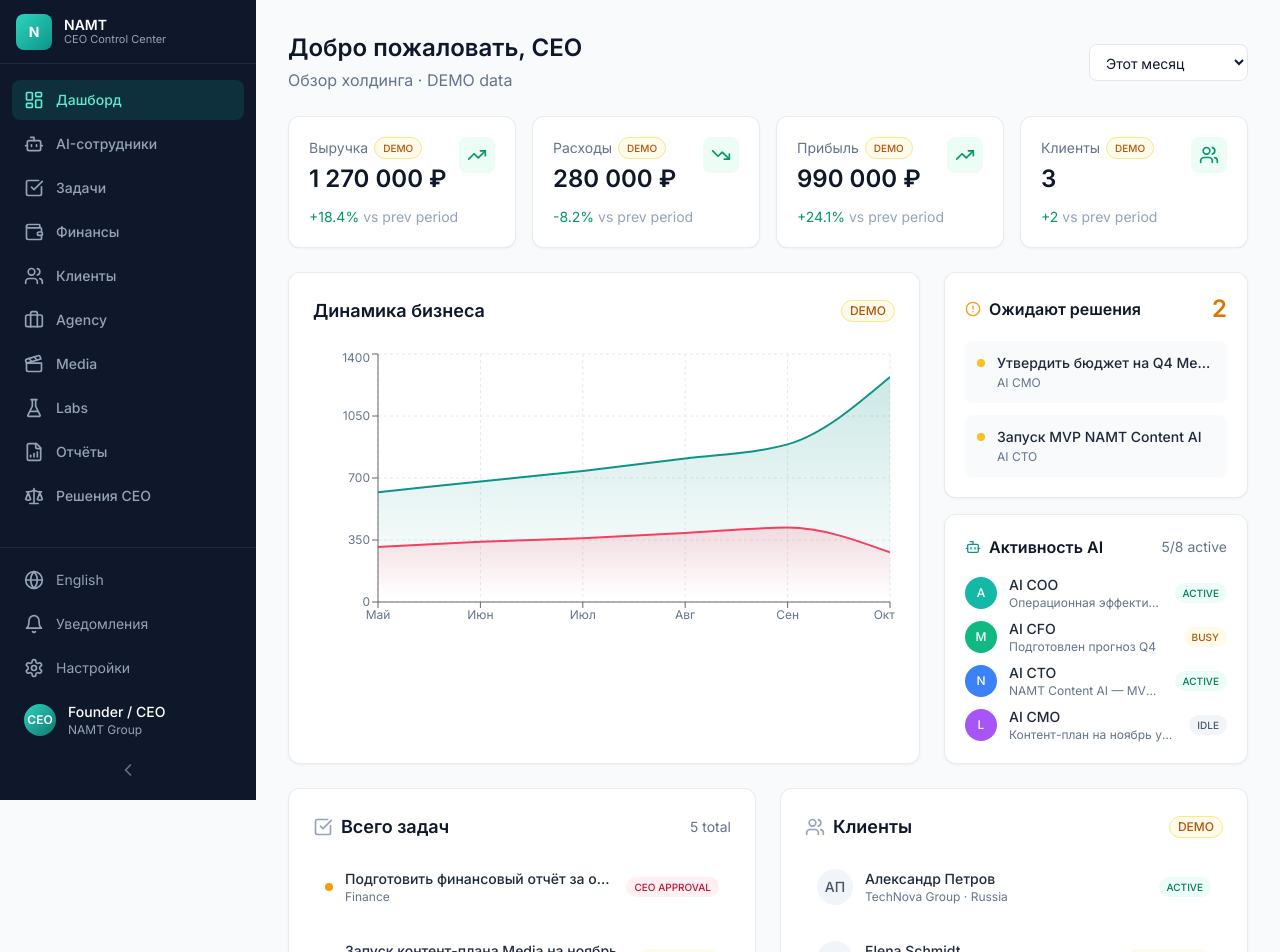
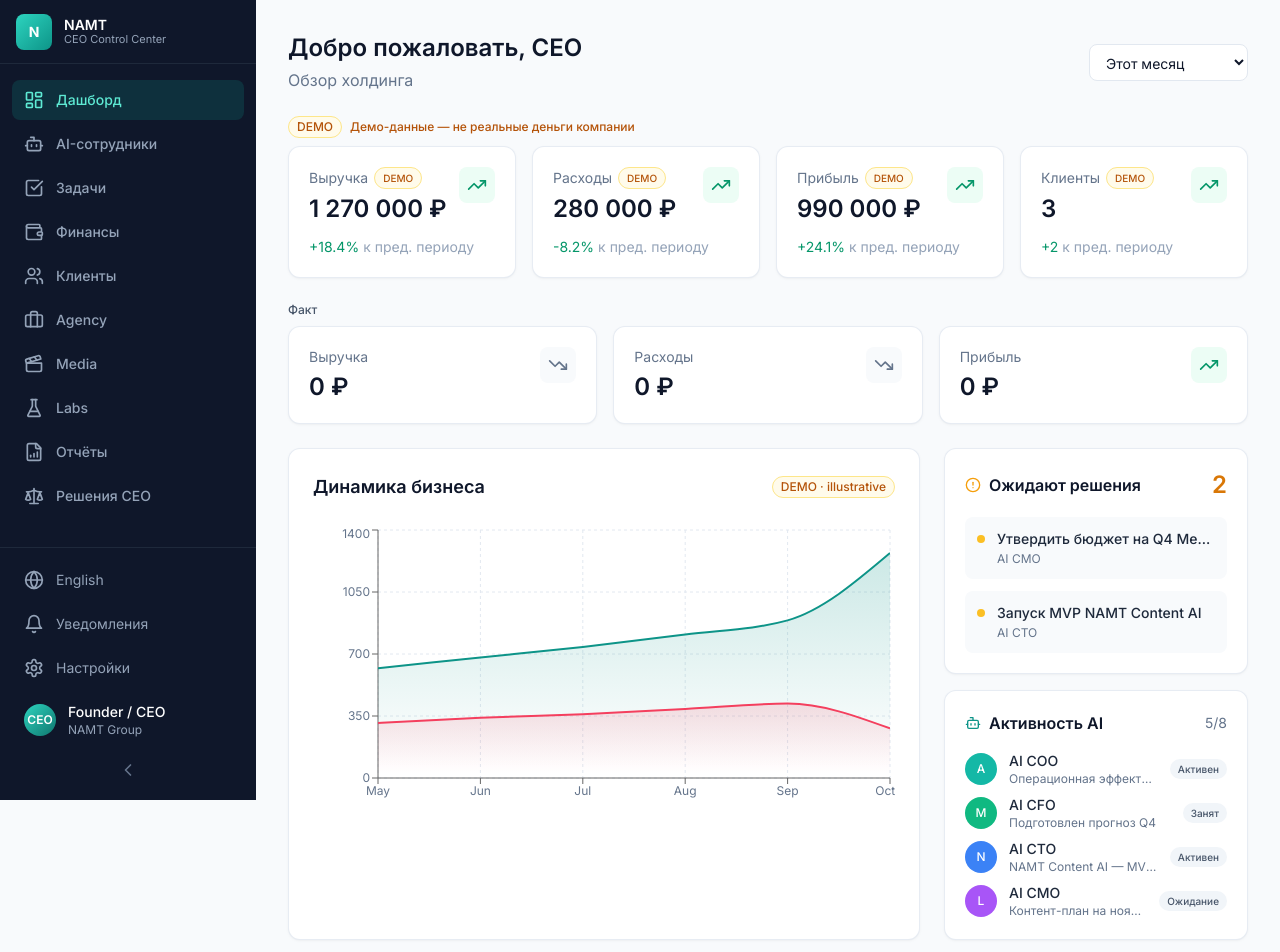
Before and after one commit to nuroxsfera/namt-ceo-control-center, a React (Vite) app: page / in a window 1280 px wide. Shown: the top 952 px of the page. Built offline with nearby package versions, Linux system fonts and the light colour scheme.

Commit message:
Commercial MVP: Dashboard DEMO/REAL split, dead buttons fixed, Reports/Agency polish

```diff
--- a/src/pages/AIEmployees.tsx
+++ b/src/pages/AIEmployees.tsx
@@ -1,16 +1,17 @@
 import { useTranslation } from '../hooks/useTranslation'
 import { useAppStore } from '../store/useAppStore'
-import { Bot, CheckCircle2, ListTodo } from 'lucide-react'
+import { statusLabel } from '../i18n/translations'
+import { CheckCircle2, ListTodo } from 'lucide-react'
 
 export function AIEmployees() {
-  const { t } = useTranslation()
+  const { t, language } = useTranslation()
   const employees = useAppStore(s => s.employees)
 
   return (
     <div className="space-y-6">
       <div>
         <h1 className="text-2xl font-semibold text-slate-900">{t('aiEmployees')}</h1>
-        <p className="text-slate-500 mt-1">Центр управления виртуальными AI-сотрудниками · DEMO</p>
+        <p className="text-slate-500 mt-1">Virtual AI team · {t('demoDataNote')}</p>
       </div>
 
       <div className="grid grid-cols-1 md:grid-cols-2 xl:grid-cols-3 2xl:grid-cols-4 gap-5">
@@ -20,7 +21,9 @@ export function AIEmployees() {
               <div className={`w-12 h-12 rounded-xl ${emp.avatarColor} flex items-center justify-center text-white text-lg font-semibold`}>
                 {emp.name[0]}
               </div>
-              <StatusBadge status={emp.status} />
+              <span className="badge border text-[10px] bg-slate-50 text-slate-700 border-slate-200">
+                {statusLabel(emp.status, language)}
+              </span>
             </div>
 
             <h3 className="font-semibold text-slate-900">{emp.role}</h3>
@@ -49,8 +52,12 @@ export function AIEmployees() {
               <p className="text-sm text-slate-700">{emp.lastReport}</p>
             </div>
 
-            <button className="btn-secondary w-full mt-4 text-sm">
-              {t('viewProfile')}
+            <button
+              disabled
+              className="btn-secondary w-full mt-4 text-sm opacity-60 cursor-not-allowed"
+              title={t('comingSoon')}
+            >
+              {t('viewProfile')} · {t('comingSoon')}
             </button>
           </div>
         ))}
@@ -58,18 +65,3 @@ export function AIEmployees() {
     </div>
   )
 }
-
-function StatusBadge({ status }: { status: string }) {
-  const styles: Record<string, string> = {
-    ACTIVE: 'bg-emerald-50 text-emerald-700 border-emerald-200',
-    IDLE: 'bg-slate-100 text-slate-600 border-slate-200',
-    BUSY: 'bg-amber-50 text-amber-700 border-amber-200',
-    REVIEW: 'bg-blue-50 text-blue-700 border-blue-200',
-    BLOCKED: 'bg-rose-50 text-rose-700 border-rose-200',
-  }
-  return (
-    <span className={`badge border text-[10px] ${styles[status] || ''}`}>
-      {status}
-    </span>
-  )
-}
--- a/src/pages/Dashboard.tsx
+++ b/src/pages/Dashboard.tsx
@@ -1,90 +1,42 @@
 import { useTranslation } from '../hooks/useTranslation'
 import { useAppStore } from '../store/useAppStore'
 import { formatCurrency } from '../lib/utils'
-import {
-  TrendingUp,
-  TrendingDown,
-  Users,
-  CheckSquare,
-  Bot,
-  AlertCircle
-} from 'lucide-react'
-import {
-  AreaChart,
-  Area,
-  XAxis,
-  YAxis,
-  CartesianGrid,
-  Tooltip,
-  ResponsiveContainer
-} from 'recharts'
+import { statusLabel } from '../i18n/translations'
+import { TrendingUp, TrendingDown, Users, CheckSquare, Bot, AlertCircle } from 'lucide-react'
+import { AreaChart, Area, XAxis, YAxis, CartesianGrid, Tooltip, ResponsiveContainer } from 'recharts'
 
+// Illustrative DEMO chart — not live company money
 const chartData = [
-  { name: 'Май', revenue: 620, expenses: 310 },
-  { name: 'Июн', revenue: 680, expenses: 340 },
-  { name: 'Июл', revenue: 740, expenses: 360 },
-  { name: 'Авг', revenue: 810, expenses: 390 },
-  { name: 'Сен', revenue: 890, expenses: 420 },
-  { name: 'Окт', revenue: 1270, expenses: 280 },
+  { name: 'May', revenue: 620, expenses: 310 },
+  { name: 'Jun', revenue: 680, expenses: 340 },
+  { name: 'Jul', revenue: 740, expenses: 360 },
+  { name: 'Aug', revenue: 810, expenses: 390 },
+  { name: 'Sep', revenue: 890, expenses: 420 },
+  { name: 'Oct', revenue: 1270, expenses: 280 },
 ]
 
 export function Dashboard() {
-  const { t } = useTranslation()
+  const { t, language } = useTranslation()
   const tasks = useAppStore(s => s.tasks)
   const clients = useAppStore(s => s.clients)
   const finance = useAppStore(s => s.finance)
   const decisions = useAppStore(s => s.decisions)
   const employees = useAppStore(s => s.employees)
 
-  const totalIncome = finance.filter(f => f.type === 'INCOME').reduce((s, f) => s + f.amount, 0)
-  const totalExpenses = finance.filter(f => f.type === 'EXPENSE').reduce((s, f) => s + f.amount, 0)
-  const profit = totalIncome - totalExpenses
+  const demoIncome = finance.filter(f => f.type === 'INCOME' && f.isDemo).reduce((s, f) => s + f.amount, 0)
+  const demoExpense = finance.filter(f => f.type === 'EXPENSE' && f.isDemo).reduce((s, f) => s + f.amount, 0)
+  const realIncome = finance.filter(f => f.type === 'INCOME' && !f.isDemo).reduce((s, f) => s + f.amount, 0)
+  const realExpense = finance.filter(f => f.type === 'EXPENSE' && !f.isDemo).reduce((s, f) => s + f.amount, 0)
   const pendingDecisions = decisions.filter(d => d.status === 'PENDING').length
   const activeEmployees = employees.filter(e => e.status === 'ACTIVE' || e.status === 'BUSY').length
-
-  const stats = [
-    {
-      label: t('revenue'),
-      value: formatCurrency(totalIncome),
-      change: '+18.4%',
-      positive: true,
-      icon: TrendingUp,
-      demo: true
-    },
-    {
-      label: t('expenses'),
-      value: formatCurrency(totalExpenses),
-      change: '-8.2%',
-      positive: true,
-      icon: TrendingDown,
-      demo: true
-    },
-    {
-      label: t('profit'),
-      value: formatCurrency(profit),
-      change: '+24.1%',
-      positive: true,
-      icon: TrendingUp,
-      demo: true
-    },
-    {
-      label: t('totalClients'),
-      value: clients.length.toString(),
-      change: '+2',
-      positive: true,
-      icon: Users,
-      demo: true
-    },
-  ]
 
   return (
     <div className="space-y-6">
       <div className="flex flex-col sm:flex-row sm:items-center sm:justify-between gap-4">
         <div>
           <h1 className="text-2xl font-semibold text-slate-900">{t('welcome')}, CEO</h1>
-          <p className="text-slate-500 mt-1">{t('overview')} · DEMO data</p>
+          <p className="text-slate-500 mt-1">{t('overview')}</p>
         </div>
-        <div className="flex items-center gap-2">
         <select className="input w-auto min-w-[140px]">
           <option>{t('thisMonth')}</option>
           <option>{t('lastMonth')}</option>
@@ -92,85 +44,56 @@ export function Dashboard() {
           <option>{t('thisYear')}</option>
         </select>
       </div>
+
+      {/* DEMO metrics */}
+      <div>
+        <p className="text-xs font-medium text-amber-700 mb-2">
+          <span className="badge bg-amber-50 text-amber-700 border border-amber-200 mr-2">{t('demo')}</span>
+          {t('demoDataNote')} — не реальные деньги компании
+        </p>
+        <div className="grid grid-cols-1 sm:grid-cols-2 xl:grid-cols-4 gap-4">
+          <StatCard label={t('revenue')} value={formatCurrency(demoIncome)} change="+18.4%" positive demo />
+          <StatCard label={t('expenses')} value={formatCurrency(demoExpense)} change="-8.2%" positive demo />
+          <StatCard label={t('profit')} value={formatCurrency(demoIncome - demoExpense)} change="+24.1%" positive demo />
+          <StatCard label={t('totalClients')} value={String(clients.filter(c => c.isDemo).length)} change="+2" positive demo />
+        </div>
       </div>
 
-      <div className="grid grid-cols-1 sm:grid-cols-2 xl:grid-cols-4 gap-4">
-        {stats.map((stat) => (
-          <div key={stat.label} className="card p-5 card-hover">
-            <div className="flex items-start justify-between">
+      {/* REAL metrics */}
       <div>
-                <p className="text-sm text-slate-500 flex items-center gap-1.5">
-                  {stat.label}
-                  {stat.demo && (
-                    <span className="badge bg-amber-50 text-amber-700 border border-amber-200 text-[10px]">
-                      DEMO
-                    </span>
-                  )}
-                </p>
-                <p className="text-2xl font-semibold text-slate-900 mt-1">{stat.value}</p>
+        <p className="text-xs font-medium text-slate-600 mb-2">{t('real')}</p>
+        <div className="grid grid-cols-1 sm:grid-cols-3 gap-4">
+          <StatCard label={t('revenue')} value={formatCurrency(realIncome)} change="—" positive={false} />
+          <StatCard label={t('expenses')} value={formatCurrency(realExpense)} change="—" positive={false} />
+          <StatCard label={t('profit')} value={formatCurrency(realIncome - realExpense)} change="—" positive={realIncome - realExpense >= 0} />
         </div>
-              <div className={`p-2 rounded-lg ${stat.positive ? 'bg-emerald-50 text-emerald-600' : 'bg-rose-50 text-rose-600'}`}>
-                <stat.icon className="w-5 h-5" />
-              </div>
-            </div>
-            <div className="mt-3 flex items-center gap-1 text-sm">
-              <span className={stat.positive ? 'text-emerald-600' : 'text-rose-600'}>
-                {stat.change}
-              </span>
-              <span className="text-slate-400">vs prev period</span>
-            </div>
-          </div>
-        ))}
       </div>
 
       <div className="grid grid-cols-1 xl:grid-cols-3 gap-6">
         <div className="xl:col-span-2 card p-6">
           <div className="flex items-center justify-between mb-6">
             <h2 className="text-lg font-semibold text-slate-900">{t('businessDynamics')}</h2>
-            <span className="badge bg-amber-50 text-amber-700 border border-amber-200">DEMO</span>
+            <span className="badge bg-amber-50 text-amber-700 border border-amber-200">{t('demo')} · illustrative</span>
           </div>
-          <div className="h-72">
+          <div className="h-64 sm:h-72">
             <ResponsiveContainer width="100%" height="100%">
               <AreaChart data={chartData}>
                 <defs>
                   <linearGradient id="colorRevenue" x1="0" y1="0" x2="0" y2="1">
-                    <stop offset="5%" stopColor="#0d9488" stopOpacity={0.2}/>
-                    <stop offset="95%" stopColor="#0d9488" stopOpacity={0}/>
+                    <stop offset="5%" stopColor="#0d9488" stopOpacity={0.2} />
+                    <stop offset="95%" stopColor="#0d9488" stopOpacity={0} />
                   </linearGradient>
                   <linearGradient id="colorExpenses" x1="0" y1="0" x2="0" y2="1">
-                    <stop offset="5%" stopColor="#f43f5e" stopOpacity={0.15}/>
-                    <stop offset="95%" stopColor="#f43f5e" stopOpacity={0}/>
+                    <stop offset="5%" stopColor="#f43f5e" stopOpacity={0.15} />
+                    <stop offset="95%" stopColor="#f43f5e" stopOpacity={0} />
                   </linearGradient>
                 </defs>
                 <CartesianGrid strokeDasharray="3 3" stroke="#e2e8f0" />
                 <XAxis dataKey="name" tick={{ fontSize: 12, fill: '#64748b' }} />
                 <YAxis tick={{ fontSize: 12, fill: '#64748b' }} />
-                <Tooltip
-                  contentStyle={{
-                    backgroundColor: 'white',
-                    border: '1px solid #e2e8f0',
-                    borderRadius: '8px',
-                    fontSize: '13px'
-                  }}
-                />
-                <Area
-                  type="monotone"
-                  dataKey="revenue"
-                  stroke="#0d9488"
-                  fillOpacity={1}
-                  fill="url(#colorRevenue)"
-                  strokeWidth={2}
-                  name="Revenue (k RUB)"
-                />
-                <Area
-                  type="monotone"
-                  dataKey="expenses"
-                  stroke="#f43f5e"
-                  fillOpacity={1}
-                  fill="url(#colorExpenses)"
-                  strokeWidth={2}
-                  name="Expenses (k RUB)"
-                />
+                <Tooltip contentStyle={{ backgroundColor: 'white', border: '1px solid #e2e8f0', borderRadius: '8px', fontSize: '13px' }} />
+                <Area type="monotone" dataKey="revenue" stroke="#0d9488" fillOpacity={1} fill="url(#colorRevenue)" strokeWidth={2} name="Revenue (k RUB)" />
+                <Area type="monotone" dataKey="expenses" stroke="#f43f5e" fillOpacity={1} fill="url(#colorExpenses)" strokeWidth={2} name="Expenses (k RUB)" />
               </AreaChart>
             </ResponsiveContainer>
           </div>
@@ -195,6 +118,7 @@ export function Dashboard() {
                   </div>
                 </div>
               ))}
+              {pendingDecisions === 0 && <p className="text-sm text-slate-500">{t('noPending')}</p>}
             </div>
           </div>
 
@@ -204,7 +128,7 @@ export function Dashboard() {
                 <Bot className="w-4 h-4 text-namt-600" />
                 {t('aiActivity')}
               </h3>
-              <span className="text-sm text-slate-500">{activeEmployees}/8 active</span>
+              <span className="text-sm text-slate-500">{activeEmployees}/8</span>
             </div>
             <div className="space-y-2">
               {employees.slice(0, 4).map(emp => (
@@ -216,7 +140,7 @@ export function Dashboard() {
                     <p className="text-sm font-medium text-slate-800">{emp.role}</p>
                     <p className="text-xs text-slate-500 truncate">{emp.lastReport}</p>
                   </div>
-                  <StatusBadge status={emp.status} />
+                  <span className="badge text-[10px] bg-slate-100 text-slate-600">{statusLabel(emp.status, language)}</span>
                 </div>
               ))}
             </div>
@@ -231,11 +155,11 @@ export function Dashboard() {
               <CheckSquare className="w-5 h-5 text-slate-400" />
               {t('totalTasks')}
             </h2>
-            <span className="text-sm text-slate-500">{tasks.length} total</span>
+            <span className="text-sm text-slate-500">{tasks.length}</span>
           </div>
           <div className="space-y-3">
             {tasks.slice(0, 5).map(task => (
-              <div key={task.id} className="flex items-center gap-3 p-3 rounded-lg hover:bg-slate-50 transition-colors">
+              <div key={task.id} className="flex items-center gap-3 p-3 rounded-lg hover:bg-slate-50">
                 <div className={`w-2 h-2 rounded-full flex-shrink-0 ${
                   task.priority === 'CRITICAL' ? 'bg-rose-500' :
                   task.priority === 'HIGH' ? 'bg-amber-500' :
@@ -245,7 +169,7 @@ export function Dashboard() {
                   <p className="text-sm font-medium text-slate-800 truncate">{task.title}</p>
                   <p className="text-xs text-slate-500">{task.department}</p>
                 </div>
-                <TaskStatusBadge status={task.status} />
+                <span className="badge text-[10px] bg-slate-100 text-slate-600">{statusLabel(task.status, language)}</span>
               </div>
             ))}
           </div>
@@ -257,11 +181,11 @@ export function Dashboard() {
               <Users className="w-5 h-5 text-slate-400" />
               {t('clients')}
             </h2>
-            <span className="badge bg-amber-50 text-amber-700 border border-amber-200">DEMO</span>
+            <span className="badge bg-amber-50 text-amber-700 border border-amber-200">{t('demo')}</span>
           </div>
           <div className="space-y-3">
             {clients.map(client => (
-              <div key={client.id} className="flex items-center gap-3 p-3 rounded-lg hover:bg-slate-50 transition-colors">
+              <div key={client.id} className="flex items-center gap-3 p-3 rounded-lg hover:bg-slate-50">
                 <div className="w-9 h-9 rounded-full bg-slate-100 flex items-center justify-center text-slate-600 text-sm font-medium">
                   {client.name.split(' ').map(n => n[0]).join('').slice(0, 2)}
                 </div>
@@ -269,7 +193,7 @@ export function Dashboard() {
                   <p className="text-sm font-medium text-slate-800">{client.name}</p>
                   <p className="text-xs text-slate-500">{client.company} · {client.country}</p>
                 </div>
-                <ClientStatusBadge status={client.status} />
+                <span className="badge text-[10px] bg-slate-100 text-slate-600">{statusLabel(client.status, language)}</span>
               </div>
             ))}
           </div>
@@ -279,51 +203,36 @@ export function Dashboard() {
   )
 }
 
-function StatusBadge({ status }: { status: string }) {
-  const styles: Record<string, string> = {
-    ACTIVE: 'bg-emerald-50 text-emerald-700',
-    IDLE: 'bg-slate-100 text-slate-600',
-    BUSY: 'bg-amber-50 text-amber-700',
-    REVIEW: 'bg-blue-50 text-blue-700',
-    BLOCKED: 'bg-rose-50 text-rose-700',
-  }
+function StatCard({
+  label, value, change, positive, demo
+}: {
+  label: string
+  value: string
+  change: string
+  positive: boolean
+  demo?: boolean
+}) {
+  const { t } = useTranslation()
   return (
-    <span className={`badge text-[10px] ${styles[status] || 'bg-slate-100 text-slate-600'}`}>
-      {status}
-    </span>
+    <div className="card p-5 card-hover">
+      <div className="flex items-start justify-between">
+        <div>
+          <p className="text-sm text-slate-500 flex items-center gap-1.5">
+            {label}
+            {demo && <span className="badge bg-amber-50 text-amber-700 border border-amber-200 text-[10px]">{t('demo')}</span>}
+          </p>
+          <p className="text-2xl font-semibold text-slate-900 mt-1">{value}</p>
+        </div>
+        <div className={`p-2 rounded-lg ${positive ? 'bg-emerald-50 text-emerald-600' : 'bg-slate-50 text-slate-500'}`}>
+          {positive ? <TrendingUp className="w-5 h-5" /> : <TrendingDown className="w-5 h-5" />}
+        </div>
+      </div>
+      {change !== '—' && (
+        <div className="mt-3 flex items-center gap-1 text-sm">
+          <span className={positive ? 'text-emerald-600' : 'text-rose-600'}>{change}</span>
+          <span className="text-slate-400">{t('vsPrevPeriod')}</span>
+        </div>
+      )}
+    </div>
   )
 }
-
-function TaskStatusBadge({ status }: { status: string }) {
-  const styles: Record<string, string> = {
-    BACKLOG: 'bg-slate-100 text-slate-600',
-    READY: 'bg-blue-50 text-blue-700',
-    IN_PROGRESS: 'bg-amber-50 text-amber-700',
-    REVIEW: 'bg-purple-50 text-purple-700',
-    CEO_APPROVAL: 'bg-rose-50 text-rose-700',
-    DONE: 'bg-emerald-50 text-emerald-700',
-    BLOCKED: 'bg-slate-200 text-slate-500',
-  }
-  return (
-    <span className={`badge text-[10px] ${styles[status] || ''}`}>
-      {status.replace('_', ' ')}
-    </span>
-  )
-}
-
-function ClientStatusBadge({ status }: { status: string }) {
-  const styles: Record<string, string> = {
-    LEAD: 'bg-slate-100 text-slate-600',
-    CONTACTED: 'bg-blue-50 text-blue-700',
-    NEGOTIATION: 'bg-amber-50 text-amber-700',
-    PROPOSAL: 'bg-purple-50 text-purple-700',
-    ACTIVE: 'bg-emerald-50 text-emerald-700',
-    COMPLETED: 'bg-slate-100 text-slate-500',
-    LOST: 'bg-rose-50 text-rose-600',
-  }
-  return (
-    <span className={`badge text-[10px] ${styles[status] || ''}`}>
-      {status}
-    </span>
-  )
-}
--- a/src/pages/Reports.tsx
+++ b/src/pages/Reports.tsx
@@ -1,29 +1,75 @@
 import { useTranslation } from '../hooks/useTranslation'
+import { useAppStore } from '../store/useAppStore'
 import { FileText, Download } from 'lucide-react'
-
-const reportTypes = [
-  { id: 'daily', name: 'Ежедневный отчёт', desc: 'Сводка за день: задачи, события, AI-активность' },
-  { id: 'weekly', name: 'Еженедельный отчёт', desc: 'Ключевые метрики недели по подразделениям' },
-  { id: 'monthly', name: 'Ежемесячный отчёт', desc: 'Полный обзор месяца + финансы' },
-  { id: 'financial', name: 'Финансовый отчёт', desc: 'Доходы, расходы, баланс, прогнозы' },
-  { id: 'operational', name: 'Операционный отчёт', desc: 'Процессы, загрузка, блокеры' },
-  { id: 'sales', name: 'Отчёт по продажам', desc: 'Воронка, сделки, конверсия' },
-  { id: 'marketing', name: 'Маркетинговый отчёт', desc: 'Каналы, контент, охваты' },
-  { id: 'ai', name: 'Отчёт по AI Employees', desc: 'Активность и результаты AI-сотрудников' },
-]
 
 export function Reports() {
   const { t } = useTranslation()
+  const tasks = useAppStore(s => s.tasks)
+  const clients = useAppStore(s => s.clients)
+  const finance = useAppStore(s => s.finance)
+  const decisions = useAppStore(s => s.decisions)
+
+  const exportCsv = (name: string, rows: string[][]) => {
+    const csv = rows.map(r => r.map(c => `"${String(c).replace(/"/g, '""')}"`).join(',')).join('\n')
+    const blob = new Blob([csv], { type: 'text/csv;charset=utf-8;' })
+    const url = URL.createObjectURL(blob)
+    const a = document.createElement('a')
+    a.href = url
+    a.download = `${name}.csv`
+    a.click()
+    URL.revokeObjectURL(url)
+  }
+
+  const reports = [
+    {
+      id: 'tasks',
+      name: languageSafe('Tasks / Задачи'),
+      desc: `${tasks.length} records`,
+      run: () => exportCsv('namt-tasks', [
+        ['id', 'title', 'status', 'priority', 'department', 'deadline', 'isDemo'],
+        ...tasks.map(t => [t.id, t.title, t.status, t.priority, t.department, t.deadline || '', String(!!t.isDemo)])
+      ])
+    },
+    {
+      id: 'clients',
+      name: languageSafe('Clients / Клиенты'),
+      desc: `${clients.length} records`,
+      run: () => exportCsv('namt-clients', [
+        ['id', 'name', 'company', 'status', 'country', 'isDemo'],
+        ...clients.map(c => [c.id, c.name, c.company, c.status, c.country, String(!!c.isDemo)])
+      ])
+    },
+    {
+      id: 'finance',
+      name: languageSafe('Finance / Финансы'),
+      desc: `${finance.length} records`,
+      run: () => exportCsv('namt-finance', [
+        ['id', 'type', 'amount', 'currency', 'category', 'date', 'isDemo'],
+        ...finance.map(f => [f.id, f.type, String(f.amount), f.currency, f.category, f.date, String(!!f.isDemo)])
+      ])
+    },
+    {
+      id: 'decisions',
+      name: languageSafe('CEO Decisions'),
+      desc: `${decisions.length} records`,
+      run: () => exportCsv('namt-decisions', [
+        ['id', 'title', 'status', 'requestedBy', 'createdAt'],
+        ...decisions.map(d => [d.id, d.title, d.status, d.requestedBy, d.createdAt])
+      ])
+    },
+  ]
+
+  function languageSafe(s: string) { return s }
 
   return (
     <div className="space-y-6">
       <div>
         <h1 className="text-2xl font-semibold text-slate-900">{t('reports')}</h1>
-        <p className="text-slate-500 mt-1">Центр отчётности · Экспорт CSV (DEMO)</p>
+        <p className="text-slate-500 mt-1">{t('reportCenter')} · CSV export from live store data</p>
       </div>
 
       <div className="grid grid-cols-1 md:grid-cols-2 gap-4">
-        {reportTypes.map(r => (
+        {reports.map(r => (
           <div key={r.id} className="card p-5 card-hover flex items-start gap-4">
             <div className="p-2.5 rounded-lg bg-slate-100 text-slate-600">
               <FileText className="w-5 h-5" />
@@ -32,9 +78,9 @@ export function Reports() {
               <h3 className="font-semibold text-slate-900">{r.name}</h3>
               <p className="text-sm text-slate-500 mt-1">{r.desc}</p>
             </div>
-            <button className="btn-ghost text-xs flex items-center gap-1">
+            <button onClick={r.run} className="btn-secondary text-xs flex items-center gap-1">
               <Download className="w-3.5 h-3.5" />
-              CSV
+              {t('exportCsv')}
             </button>
           </div>
         ))}
@@ -42,8 +88,7 @@ export function Reports() {
 
       <div className="card p-5 bg-amber-50 border-amber-200">
         <p className="text-sm text-amber-800">
-          <strong>DEMO mode:</strong> Реальные отчёты и экспорт будут подключены на следующем этапе.
-          Сейчас интерфейс и структура готовы.
+          <strong>DEMO:</strong> CSV экспортирует текущие данные из localStorage (включая DEMO-записи с флагом isDemo).
         </p>
       </div>
     </div>
```
Lines whose indentation alone changed are shown as unchanged.
